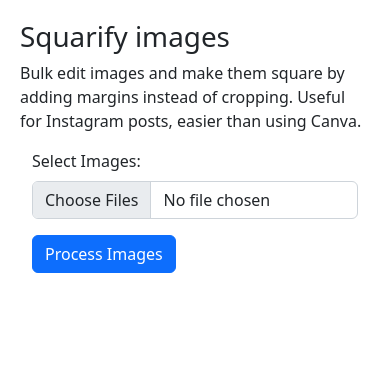
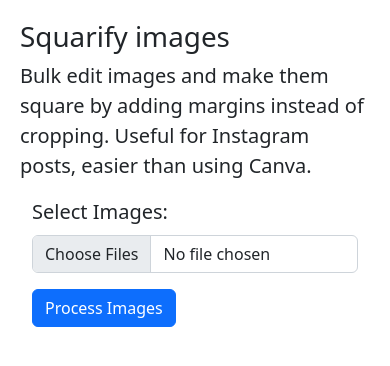
Before and after one commit to arielpontes/squarify, a plain HTML site: page index.html in a window 390 px wide. Drawn offline with nearby package versions, Linux system fonts and the light colour scheme.

Commit message:
Improve mobile version

```diff
--- a/index.css
+++ b/index.css
@@ -1,7 +1,15 @@
 body {
   padding: 20px;
+  font-size: 16px;
 }
 
 #download-all {
   display: none;
 }
+
+/* Smaller screens */
+@media (max-width: 768px) {
+  body {
+    font-size: 20px;
+  }
+}
--- a/index.html
+++ b/index.html
@@ -7,6 +7,7 @@
     <script src="https://cdnjs.cloudflare.com/ajax/libs/jszip/3.10.1/jszip.min.js" integrity="sha512-XMVd28F1oH/O71fzwBnV7HucLxVwtxf26XV8P4wPk26EDxuGZ91N8bsOttmnomcCD3CS5ZMRL50H0GgOHvegtg==" crossorigin="anonymous" referrerpolicy="no-referrer"></script>
     <link href="https://cdn.jsdelivr.net/npm/bootstrap@5.2.3/dist/css/bootstrap.min.css" rel="stylesheet" integrity="sha384-rbsA2VBKQhggwzxH7pPCaAqO46MgnOM80zW1RWuH61DGLwZJEdK2Kadq2F9CUG65" crossorigin="anonymous">
     <link href="index.css" rel="stylesheet">
+    <meta name="viewport" content="width=device-width, initial-scale=1.0">
   </head>
   <body>
     <h1>Squarify images</h1>
```
